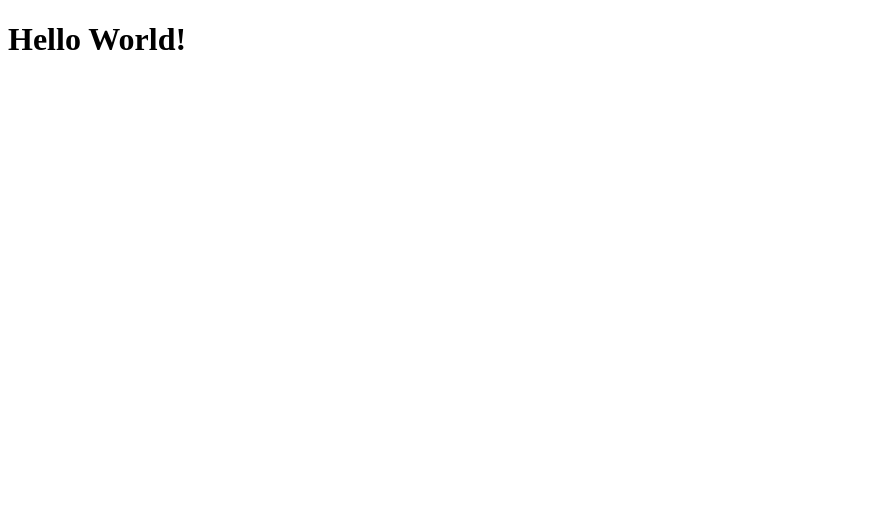
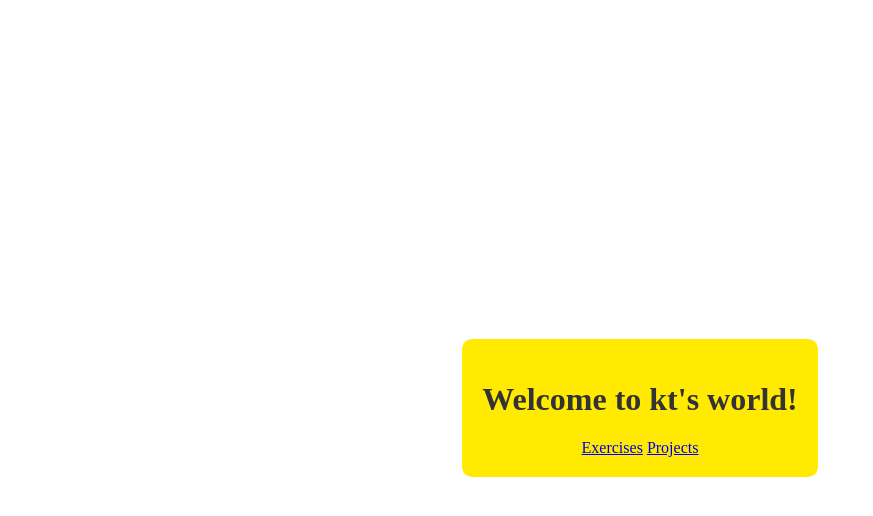
Before and after one commit to gyuwonKatie/gyuwon.Katie.github.io, a plain HTML site: page index.html in a window 1280 px wide. Shown: the whole page, without its empty margins (0-873 px from the left). Drawn offline with Linux system fonts and the light colour scheme.

Commit message:
Add files via upload

```diff
--- a/index.html
+++ b/index.html
@@ -3,11 +3,15 @@
 <head>
     <meta charset="UTF-8">
     <meta name="viewport" content="width=device-width, initial-scale=1.0">
-    <title>Document</title>
+    <title>kt's World</title>
 </head>
-<body>
-    <h1>Hello World!
-
-    </h1>
+<body style="background-color: #ffffff;">
+    <div style="display: flex; justify-content: center; align-items: center; height: 100vh;">
+        <div style="text-align: center; background-color: rgb(255, 234, 0); padding: 20px; border-radius: 10px;">
+            <h1 style="color: #333;">Welcome to kt's world!</h1>
+            <a href="exercise/index.html">Exercises</a>
+            <a href="projects/index.html">Projects</a>
+        </div>
+    </div>
 </body>
 </html>
```
